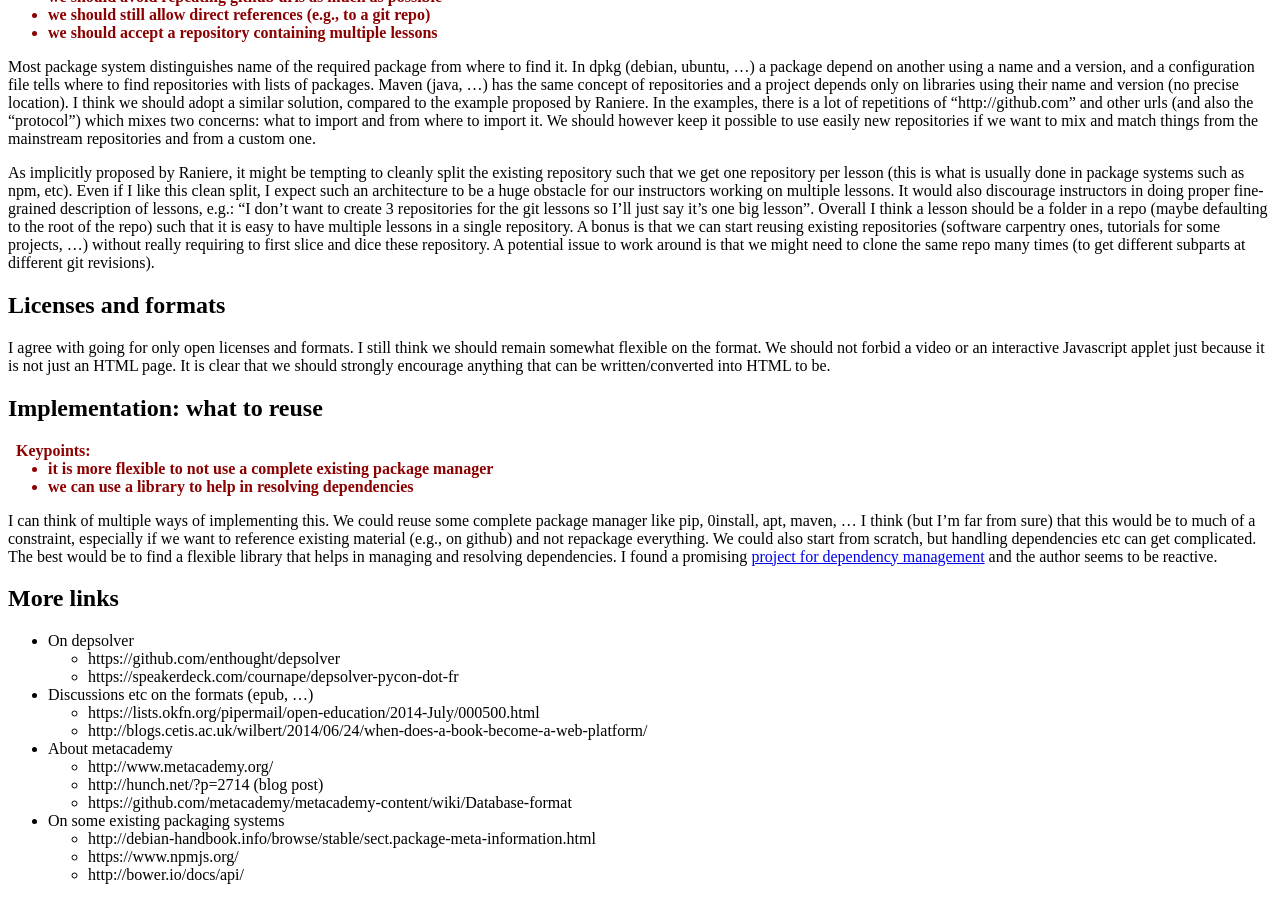
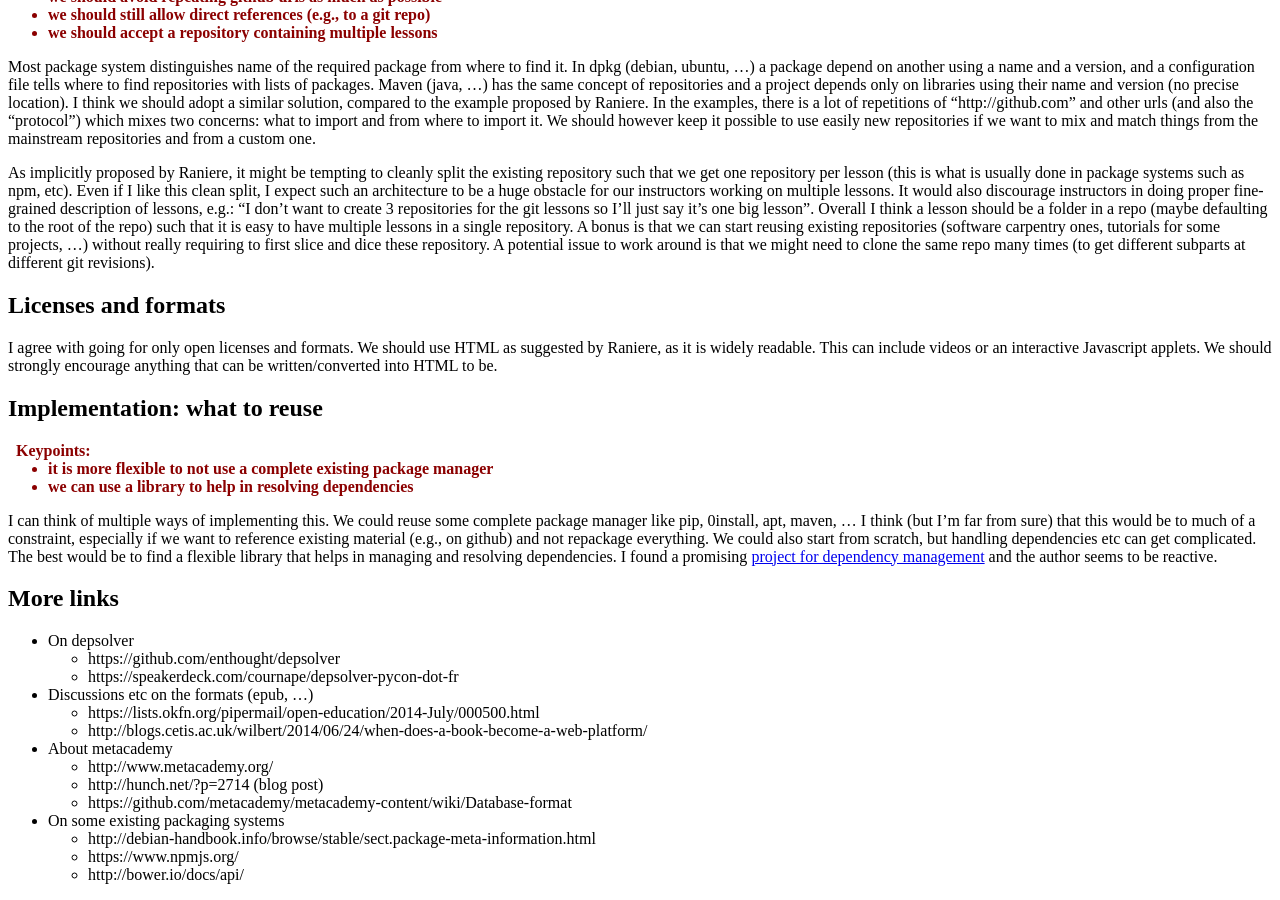
Before and after one commit to wking/lesson-manager, a Jekyll site: the page built from 01-scope-and-goals.md, in a window 1280 px wide and 900 px high, scrolled down 1742 px. Built offline with Jekyll 4.4.1, drawn with Linux system fonts in a browser that asks for light colours.

Commit message:
clarify based on Raniere feedback

```diff
--- a/01-scope-and-goals.md
+++ b/01-scope-and-goals.md
@@ -132,10 +132,9 @@ A potential issue to work around is that we might need to clone the same repo ma
 ## Licenses and formats
 
 I agree with going for only open licenses and formats.
-I still think we should remain somewhat flexible on the format.
-We should not forbid a video or an interactive Javascript applet just because it is not just an HTML page.
-It is clear that we should strongly encourage anything that can be written/converted into HTML to be.
-
+We should use HTML as suggested by Raniere, as it is widely readable.
+This can include videos or an interactive Javascript applets.
+We should strongly encourage anything that can be written/converted into HTML to be.
 
 ## Implementation: what to reuse
 
```
